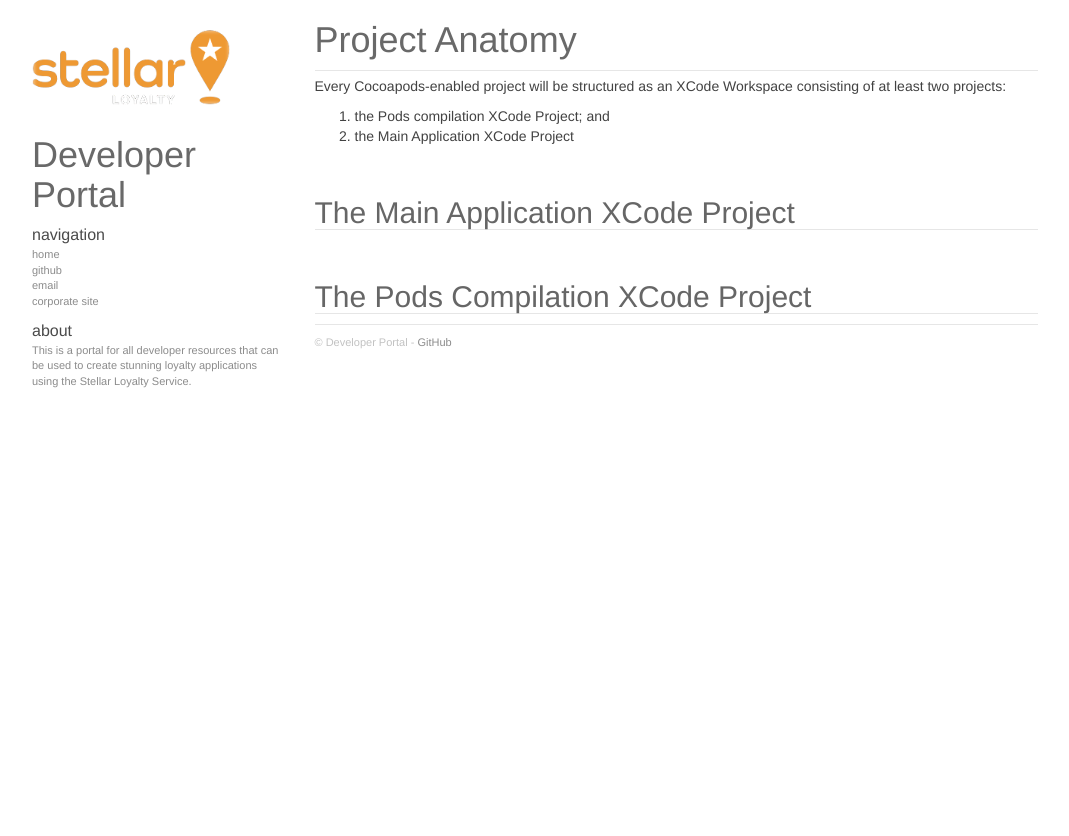
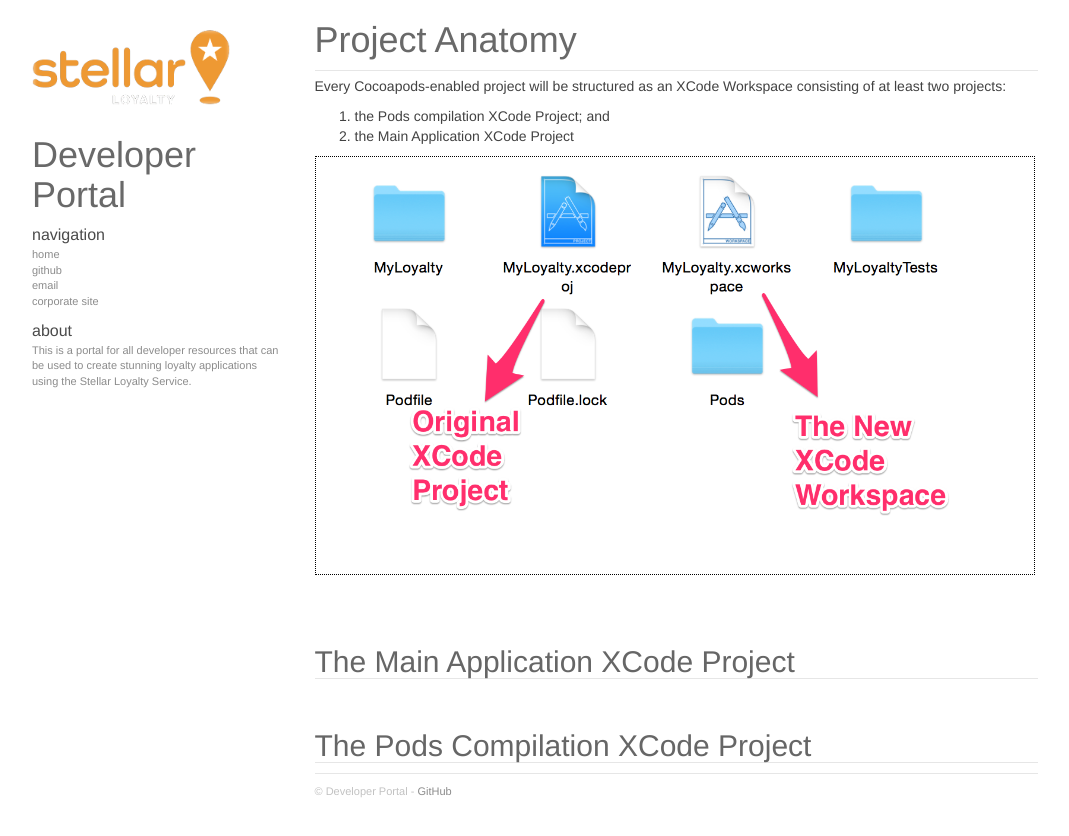
Before and after one commit to jofell/stellar-dev, a Jekyll site: the page built from _ios_sdk/pages/01_project_anatomy.md, in a window 1280 px wide. Shown: the top 836 px of the page, without its empty margins (58-1127 px from the left). Built offline with Jekyll 4.4.1, drawn with Linux system fonts in a browser that asks for light colours; nearby versions of some CDN libraries; Markdown is read by kramdown in place of the engine named in the settings.

Commit message:
Incorporated the new image added onto the project anatomy document

```diff
--- a/_ios_sdk/pages/01_project_anatomy.md
+++ b/_ios_sdk/pages/01_project_anatomy.md
@@ -8,6 +8,9 @@
 1. the Pods compilation XCode Project; and
 2. the Main Application XCode Project
 
+![]({{site.baseurl}}/img/sdk/ios/project_anatomy/project_folder_structure.png)
+
+
 ## The Main Application XCode Project
 
 ## The Pods Compilation XCode Project
```
